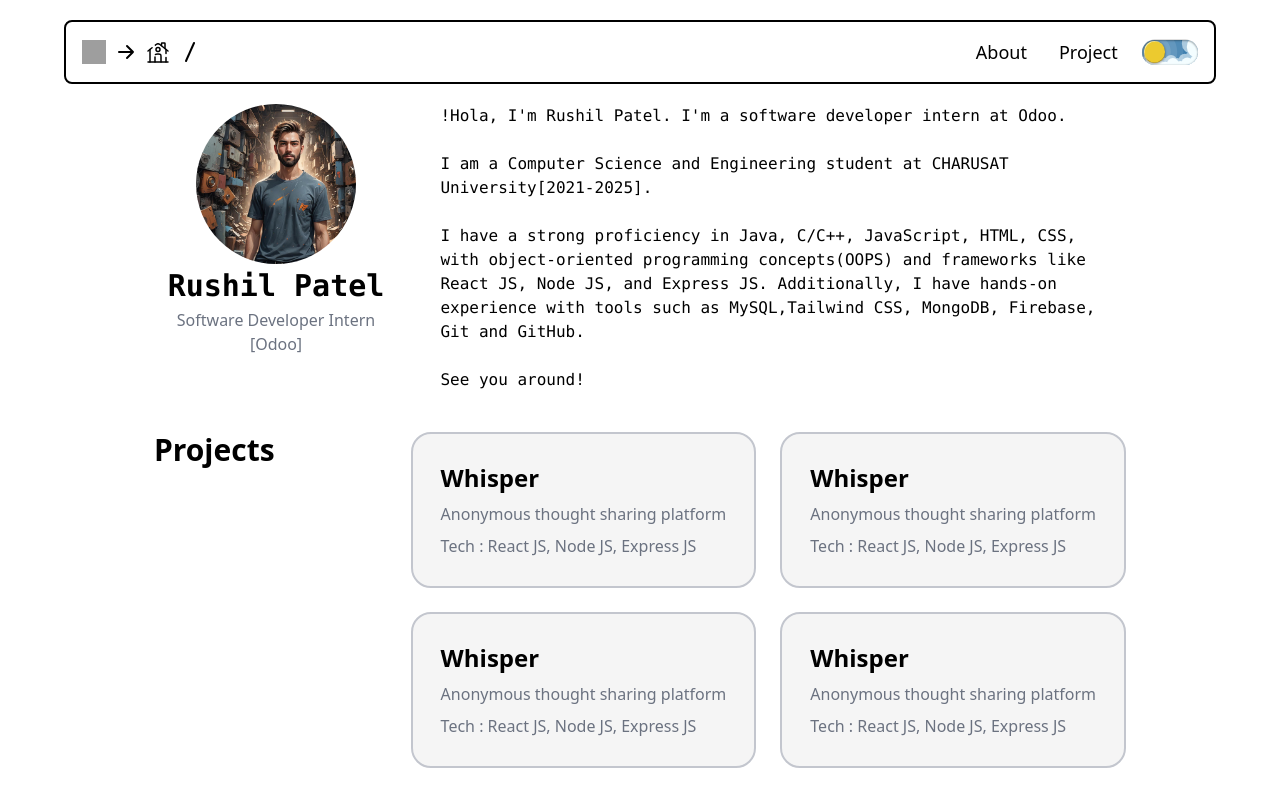
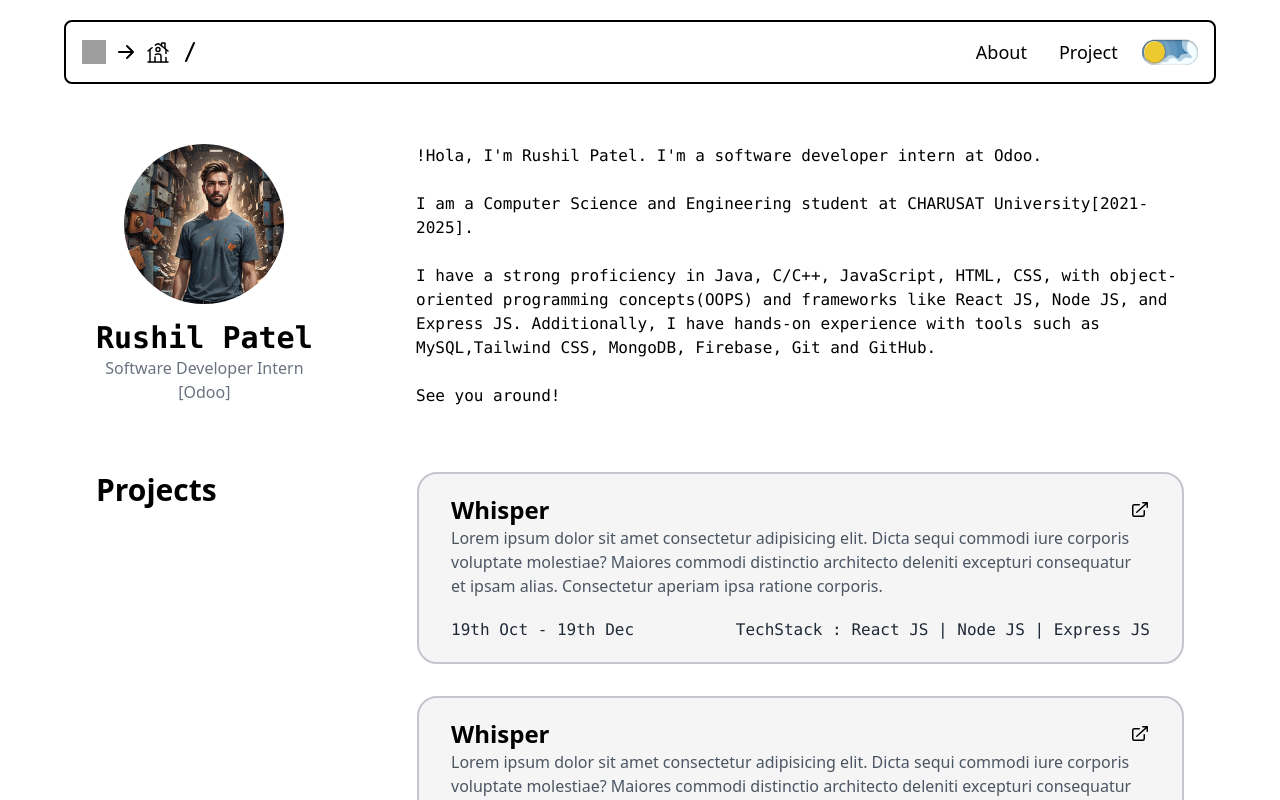
Before and after one commit to rushil-b-patel/dev, a React (Vite) app: page / in a window 1280 px wide. Shown: the top 800 px of the page. Built offline with nearby package versions, Linux system fonts and the light colour scheme; grey boxes are pictures that could not be loaded.

Commit message:
project-card

```diff
--- /dev/null
+++ b/src/components/Arrow.jsx
@@ -0,0 +1,12 @@
+import React from 'react'
+
+function Arrow() {
+  return (
+    <svg xmlns="http://www.w3.org/2000/svg" viewBox="0 0 20 20" fill="currentColor" className="size-5">
+        <path fillRule="evenodd" d="M4.25 5.5a.75.75 0 0 0-.75.75v8.5c0 .414.336.75.75.75h8.5a.75.75 0 0 0 .75-.75v-4a.75.75 0 0 1 1.5 0v4A2.25 2.25 0 0 1 12.75 17h-8.5A2.25 2.25 0 0 1 2 14.75v-8.5A2.25 2.25 0 0 1 4.25 4h5a.75.75 0 0 1 0 1.5h-5Z" clipRule="evenodd" />
+        <path fillRule="evenodd" d="M6.194 12.753a.75.75 0 0 0 1.06.053L16.5 4.44v2.81a.75.75 0 0 0 1.5 0v-4.5a.75.75 0 0 0-.75-.75h-4.5a.75.75 0 0 0 0 1.5h2.553l-9.056 8.194a.75.75 0 0 0-.053 1.06Z" clipRule="evenodd" />
+    </svg>
+  )
+}
+
+export default Arrow
--- a/src/components/ProjectCard.jsx
+++ b/src/components/ProjectCard.jsx
@@ -1,37 +1,24 @@
 import React from "react";
+import Arrow from "./Arrow";
 
 const ProjectCard = () => {
   return (
-    <div className="group relative w-full max-h-40 h-auto rounded-[20px] bg-[#f5f5f5] p-7 border-2 border-[#c3c6ce] transition-all duration-500 overflow-visible hover:border-black hover:shadow-[0_4px_18px_0_rgba(0,0,0,0.25)]">
-      <div className="h-full flex flex-col gap-2 justify-center text-black">
-        <p className="text-2xl font-bold">Whisper</p>
-        <p className="text-gray-500">Anonymous thought sharing platform</p>
-        <p className="text-gray-500">Tech : React JS, Node JS, Express JS</p>
+    <div className="group relative w-[767px] rounded-[20px] bg-[#f5f5f5] p-5 px-8 border-2 border-[#c3c6ce] transition-all duration-500 overflow-visible hover:border-black hover:shadow-[0_4px_18px_0_rgba(0,0,0,0.25)]">
+      <div className="grid text-black">
+        <div className="flex justify-between items-center">
+          <p className="text-2xl font-bold">Whisper</p>
+          <button>
+            <Arrow />
+          </button>
+        </div>
+        <p className="text-gray-600">Lorem ipsum dolor sit amet consectetur adipisicing elit. Dicta sequi commodi iure corporis voluptate molestiae? Maiores commodi distinctio architecto deleniti excepturi consequatur et ipsam alias. Consectetur aperiam ipsa ratione corporis.</p>
+        <div className="font-mono flex justify-between items-center text-gray-800 mt-5">
+        <p>19th Oct - 19th Dec</p>
+        <p>TechStack : React JS | Node JS | Express JS</p>
+        </div>
       </div>
-
       <button
-        className="
-          absolute
-          left-1/2
-          bottom-0
-          -translate-x-1/2
-          translate-y-[125%]
-          w-[60%]
-          rounded-2xl
-          border-none
-          hover:bg-black
-          bg-gray-900
-          text-white
-          text-base
-          py-2
-          px-4
-          opacity-0
-          transition-all
-          duration-300
-          ease-out
-          group-hover:translate-y-1/2
-          group-hover:opacity-100
-        "
+        className="absolute left-1/2 bottom-0 -translate-x-1/2 translate-y-[125%] w-[60%] rounded-2xl border-none  hover:bg-black  bg-gray-900 text-white text-base py-2 px-4 opacity-0 transition-all duration-300 ease-out group-hover:translate-y-1/2 group-hover:opacity-100"
       >
         More info
       </button>
--- a/src/pages/Intro.jsx
+++ b/src/pages/Intro.jsx
@@ -3,22 +3,24 @@ import Projects from './Projects';
 
 function Intro() {
   return (
-    <div>
-      <div className="lg:flex justify-center gap-14 mx-10">
-        <div className="flex flex-col items-center space-y-1">
+    <div className='container mx-auto px-24 py-10 max-w-7xl'>
+      <div className="flex flex-col lg:flex-row justify-between">
+        <div className="flex flex-col items-center space-y-4">
           <img
             src="/profile.jpg"
             alt="profile"
-            className="lg:w-40 w-32 rounded-full"
+            className="w-32 lg:w-40 rounded-full"
           />
-          <h1 className="lg:text-3xl text-xl font-bold font-mono whitespace-nowrap">Rushil Patel</h1>
-          <div className="flex flex-col items-center whitespace-nowrap">
-            <p className="text-gray-500 text-base">Software Developer Intern</p>
-            <p className="text-gray-500 text-base">[Odoo]</p>
+          <div className="text-center lg:text-left">
+            <h1 className="text-2xl lg:text-3xl font-bold font-mono">Rushil Patel</h1>
+            <div className="text-gray-500 text-center">
+              <p className="text-base">Software Developer Intern</p>
+              <p className="text-base">[Odoo]</p>
+            </div>
           </div>
         </div>
-        <div className="max-w-2xl">
-          <p className="font-mono lg:text-base text-sm">
+        <div className="lg:max-w-3xl">
+          <p className="font-mono lg:text-base text-sm space-y-4">
             !Hola, I'm Rushil Patel. I'm a software developer intern at Odoo.
             <br />
             <br />
--- a/src/pages/Projects.jsx
+++ b/src/pages/Projects.jsx
@@ -3,13 +3,15 @@ import ProjectCard from "../components/ProjectCard";
 
 function Projects() {
   return (
-    <div className="lg:flex justify-center gap-14 m-10">
-        <h1 className="text-3xl font-bold">Projects</h1>
-        <div className="items-center justify-center ml-20 grid grid-cols-2 gap-6">
-            <ProjectCard />
-            <ProjectCard />
-            <ProjectCard />
-            <ProjectCard />
+    <div className="mt-16 flex justify-between">
+      <h1 className="text-3xl font-bold sticky mb-8">Projects</h1>
+      <div>
+        <div className="flex flex-col space-y-8">
+          <ProjectCard />
+          <ProjectCard />
+          <ProjectCard />
+          <ProjectCard />
+        </div>
       </div>
     </div>
   );
```
